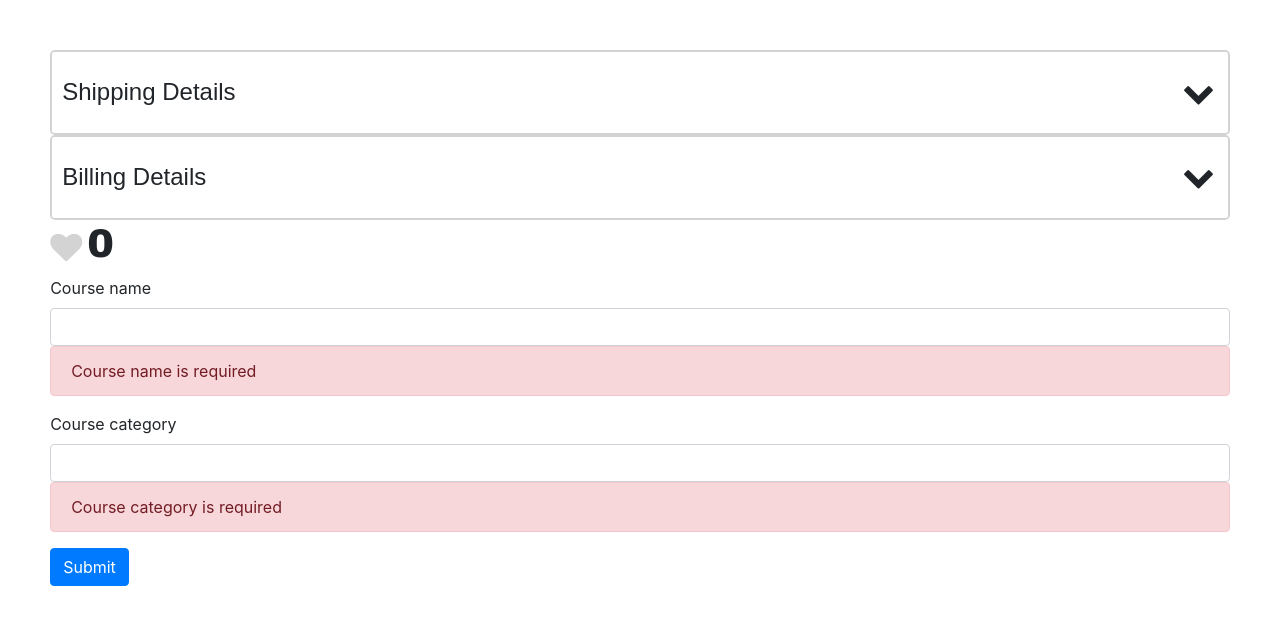
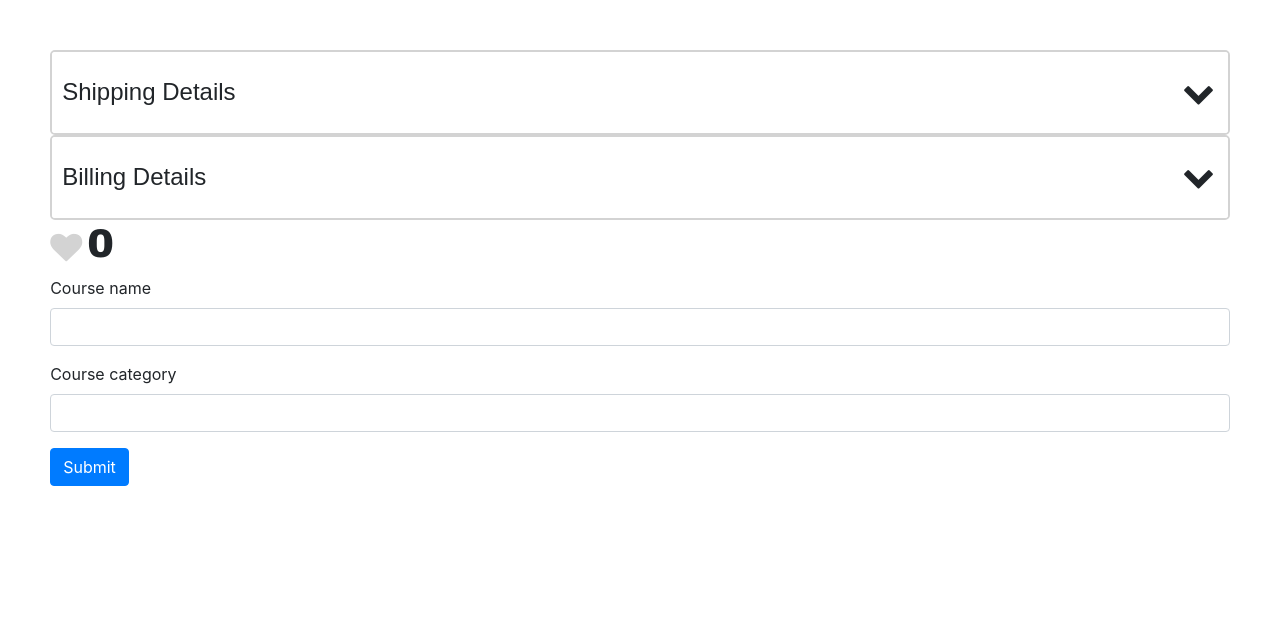
Before and after one commit to dawidgdanski/angular-training, an Angular app: page / in a window 1280 px wide. Shown: the top 624 px of the page. Built offline with nearby package versions, Linux system fonts and the light colour scheme.

Commit message:
Add more validations

```diff
--- a/src/app/example-form/example-form.component.html
+++ b/src/app/example-form/example-form.component.html
@@ -1,10 +1,14 @@
 <form>
   <div class="form-group">
     <label for="course">Course name</label>
-    <input ngModel name="course" required
+    <input ngModel name="course" required minlength="3" pattern="fancy"
            #course="ngModel" (change)="logCourseInputChange(course)"
            id="course" type="text" class="form-control">
-    <div class="alert alert-danger" *ngIf="!course.valid">Course name is required</div>
+    <div class="alert alert-danger" *ngIf="course.touched && !course.valid">
+      <div *ngIf="course.errors.required">Course name is required</div>
+      <div *ngIf="course.errors.minlength">Course name must be longer than 2 characters</div>
+      <div *ngIf="course.errors.pattern">Course name does not match the pattern</div>
+    </div>
   </div>
 
   <div class="form-group">
@@ -12,7 +16,7 @@
     <input ngModel name="category" required
            #category="ngModel" (change)="logCategoryInputChange(category)"
            id="category" type="text" class="form-control">
-    <div class="alert alert-danger" *ngIf="!category.valid">Course category is required</div>
+    <div class="alert alert-danger" *ngIf="category.touched && !category.valid">Course category is required</div>
   </div>
 
   <button class="btn btn-primary">Submit</button>
```
